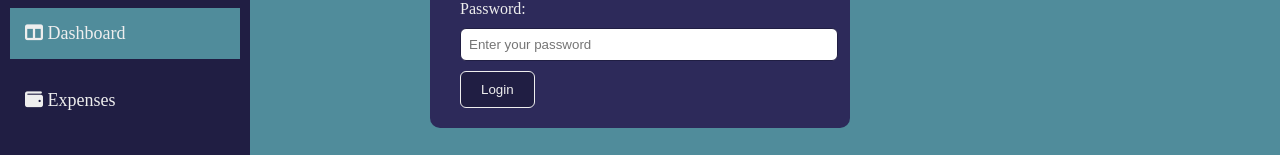
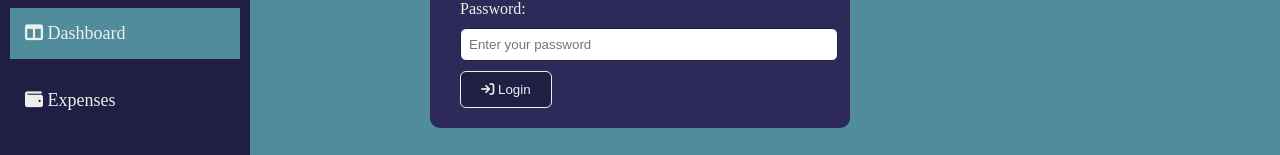
Before and after one commit to rohitghatal1/ExpenseTracker-React-TS, a React (Create React App) app: page / in a window 1280 px wide. Shown: the part 150-305 px from the top of the page. Built offline with nearby package versions, Linux system fonts and the light colour scheme.

Commit message:
inhanced styled for login button

```diff
--- a/src/Components/Navbar.tsx
+++ b/src/Components/Navbar.tsx
@@ -75,7 +75,7 @@ const Navbar: React.FC<NavbarProps> = ({ changeTheme, theme, toggleNavbar, isCol
                 <label htmlFor="password">Password:</label>
                 <input type="password" name="upassword" placeholder="Enter your password" />
 
-                <button type="submit" className="confrmLogin">Login</button>
+                <button type="submit" className="confrmLogin"><i className="fa-solid fa-arrow-right-to-bracket"></i> <label htmlFor="">Login</label></button>
               </form>
             </div>
           </div>
```
